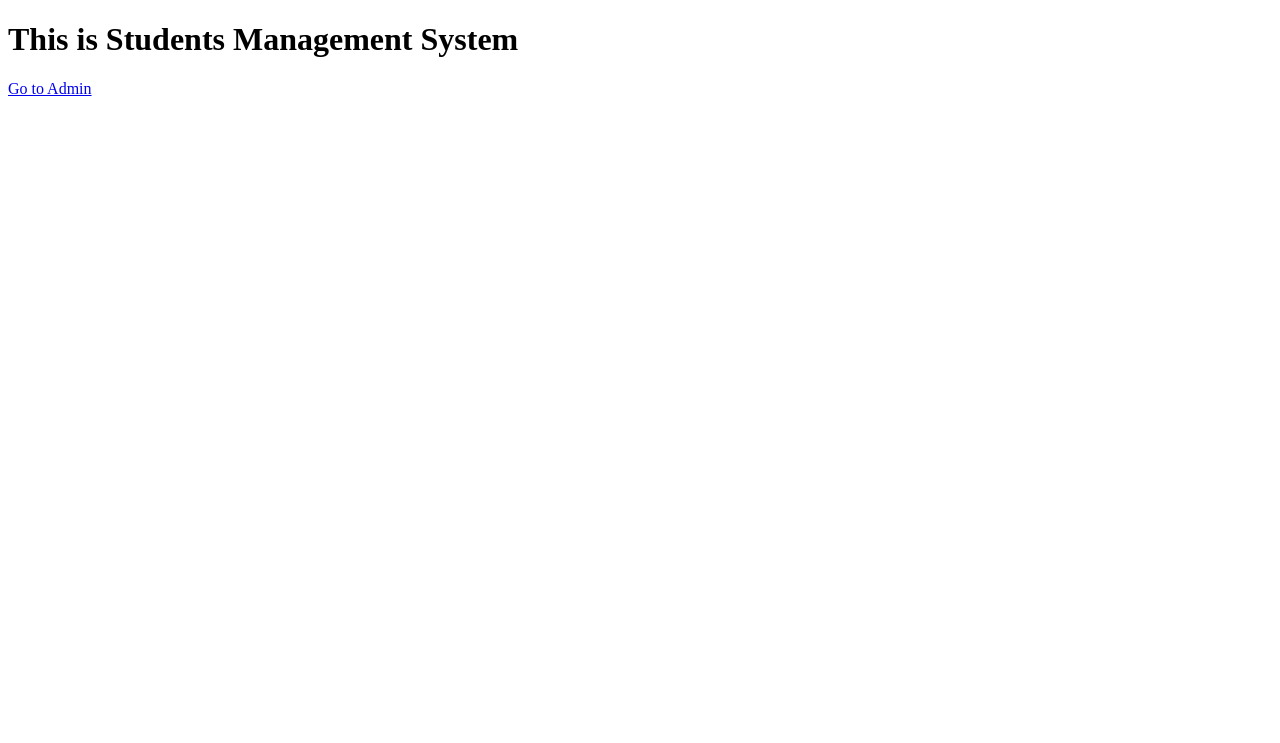
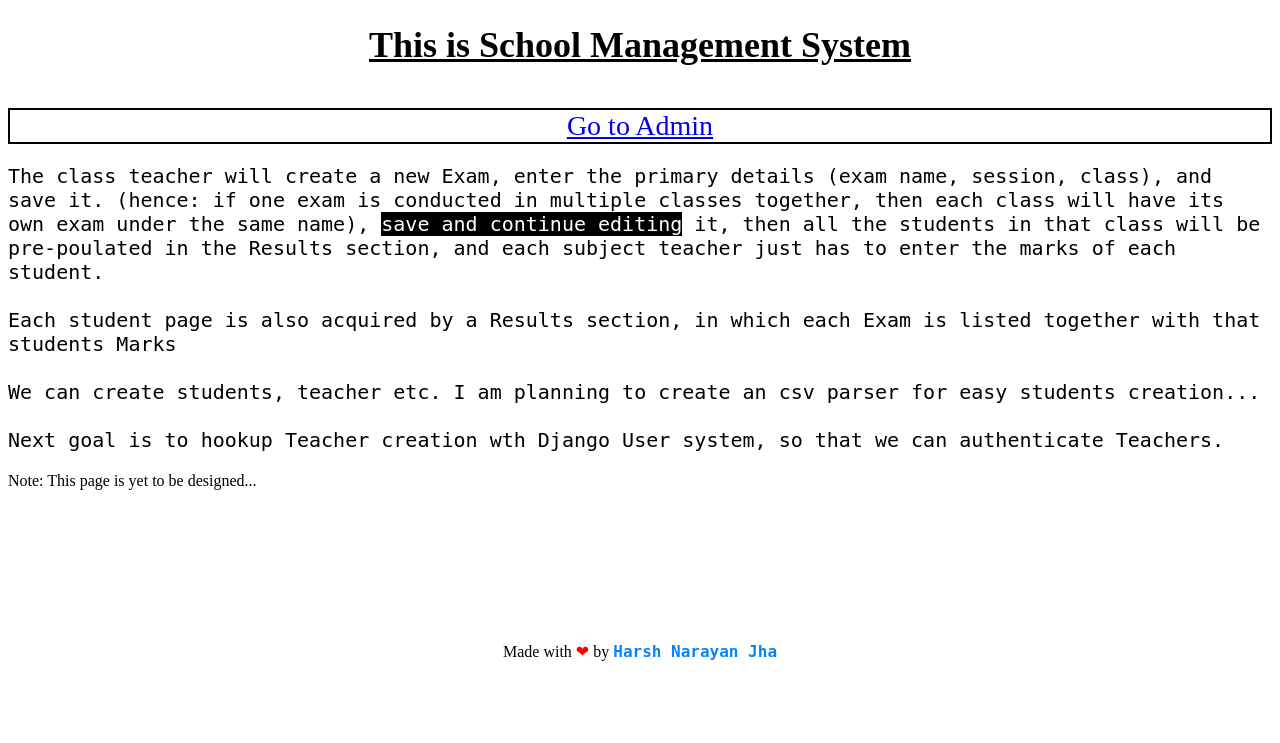
Before and after one commit to HarshNarayanJha/School-Management-Project, a Django app: page / in a window 1280 px wide. Shown: the top 743 px of the page. Run offline with Django 3.2, Linux system fonts and the light colour scheme.

Commit message:
fixed student sorting and some home page editing

```diff
--- a/exam/admin.py
+++ b/exam/admin.py
@@ -18,6 +18,8 @@ class ResultsInline(nested_admin.NestedTabularInline):
     formset = ResultsInlineFormSet
     inlines = [MarksInline]
 
+    # Probably want this, but the issue with this is that
+    # not yet saved Result instances will have a - (dash) inplace of student name...
     # readonly_fields = ("student",)
 
     # We don't want the teacher to accidently sort Results up and down
--- a/students/admin.py
+++ b/students/admin.py
@@ -16,6 +16,8 @@ class ResultInline(nested_admin.NestedStackedInline):
     readonly_fields = ("exam",)
     inlines = [MarksInline]
 
+    # The maximium number of results to be shown in a student's page
+    # is **safely** equal to the no. of results of that student
     def get_max_num(self, request, obj=None, **kwargs):
         if obj is None:
             return 0
@@ -24,7 +26,7 @@ class ResultInline(nested_admin.NestedStackedInline):
 
 class StudentAdmin(nested_admin.NestedModelAdmin):
     list_display = ("full_name","first_name", "last_name", "uid", "dob", "cls", "roll")
-    ordering = ("cls",)
+    ordering = ("cls","roll")
     list_filter = ("cls",)
     search_fields = ("first_name", "last_name", "uid", "dob")
 
--- a/students/templates/home.html
+++ b/students/templates/home.html
@@ -4,10 +4,28 @@
     <meta charset="UTF-8">
     <meta http-equiv="X-UA-Compatible" content="IE=edge">
     <meta name="viewport" content="width=device-width, initial-scale=1.0">
-    <title>Students | Home</title>
+    <title>School Management | Home</title>
 </head>
-<body>
-    <h1>This is Students Management System</h1>
-    <a href="/admin">Go to Admin</a>
+<body style="box-sizing: border-box; height: 90vh;">
+    <h1 style="text-align: center; text-decoration: underline; font-size: 36px;">This is School Management System</h1>
+    <br />
+    <div style="font-size: 28px; text-align: center; border: 2px solid black;"><a href="/admin">Go to Admin</a></div>
+
+    <p style="font-size: 20px; font-family: monospace;">
+    The class teacher will create a new Exam, enter the primary details (exam name, session, class), and save it.
+    (hence: if one exam is conducted in multiple classes together, then each class will have its own exam under the same name),
+    <code style="background-color: black; color: white;">save and continue editing</code> it, then all the students in that class
+    will be pre-poulated in the Results section, and each subject teacher just has to enter the marks of each student.
+    <br /><br />
+    Each student page is also acquired by a Results section, in which each Exam is listed together with that students Marks
+    <br /><br />
+    We can create students, teacher etc. I am planning to create an csv parser for easy students creation...
+    <br /><br />
+    Next goal is to hookup Teacher creation wth Django User system, so that we can authenticate Teachers.
+    <p>
+
+    Note: This page is yet to be designed...
+
+    <div style="text-align: center; margin-top: 12%;">Made with <span style="color: red;">❤</span> by <span style="color: rgb(0, 132, 255); font-family: monospace; font-weight: bolder; font-size: 16px;">Harsh Narayan Jha</span></div>
 </body>
 </html>
```
